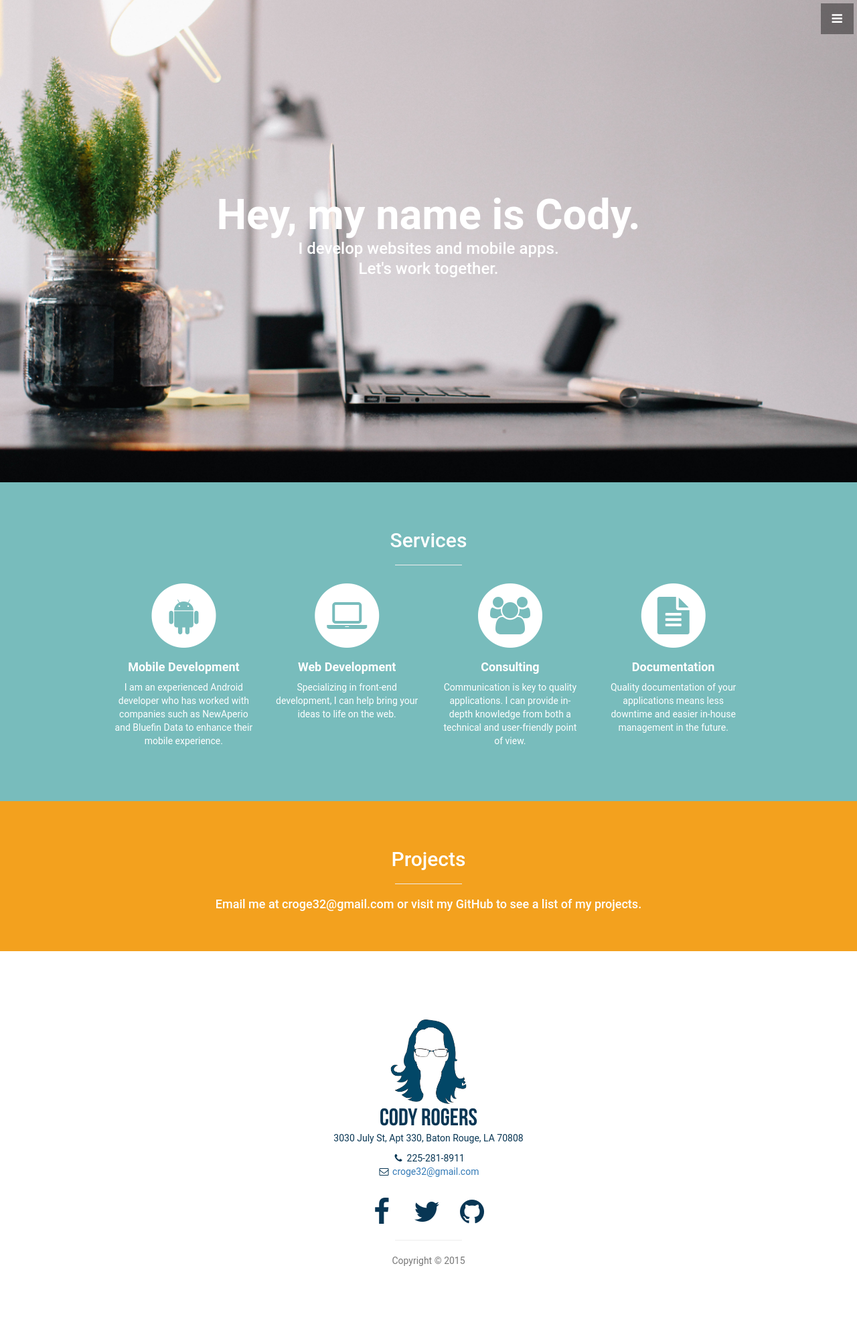
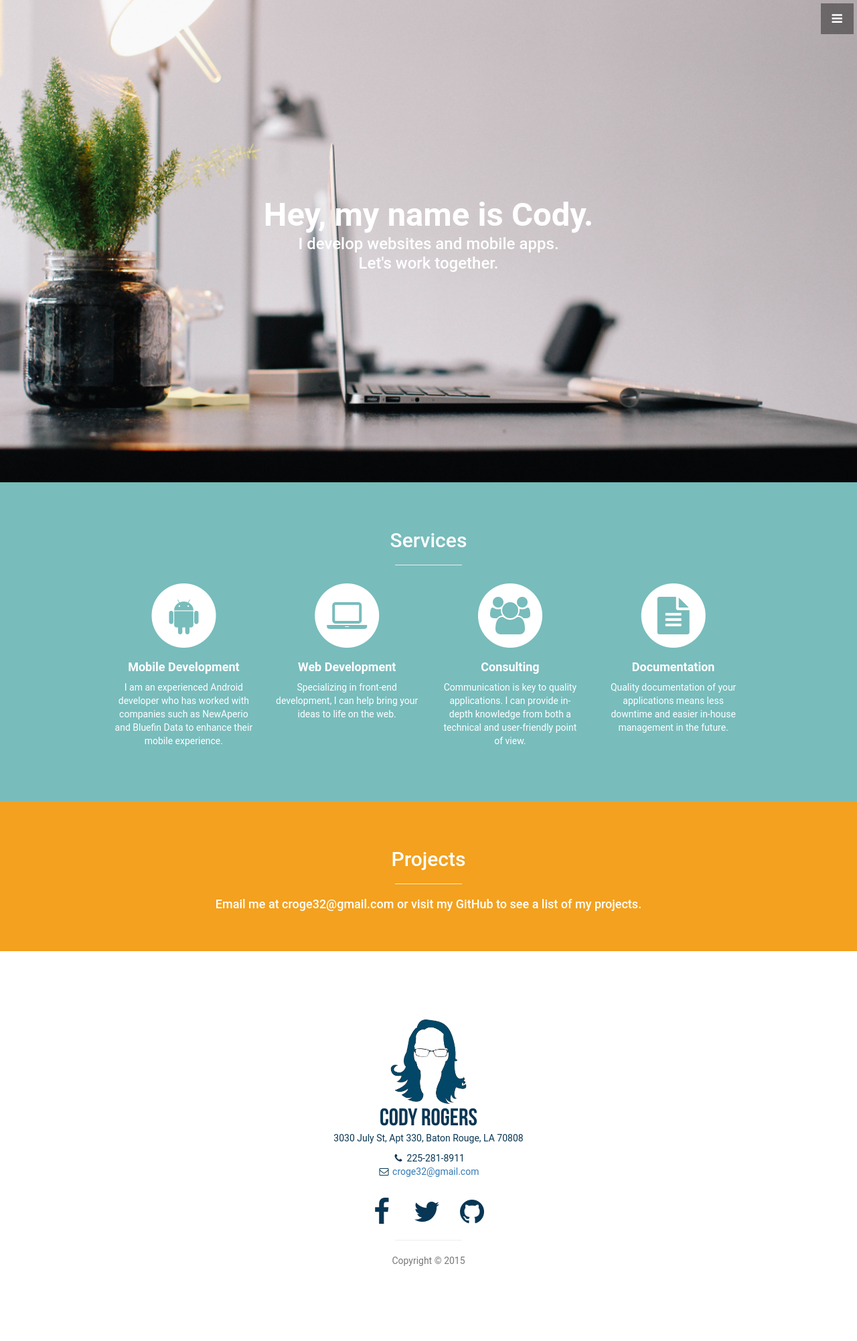
Before and after one commit to Croge32/croge32.github.io, a Jekyll site: the page built from index.html, in a window 1280 px wide. Shown: the whole page at 67% size. Built offline with Jekyll 4.4.1, drawn with Linux system fonts in a browser that asks for light colours.

Commit message:
Lower font size slightly to header text h1

```diff
--- a/css/stylish-portfolio.css
+++ b/css/stylish-portfolio.css
@@ -22,13 +22,6 @@ body {
 }
 
 .text-vertical-center {
-    /*color: #fff;*/
-    /*width: 55em;*/
-    /*padding: 1em;*/
-    /*position: relative;*/
-    /*margin-top: 10em;*/
-    /*margin-left: 45%;*/
-    /*line-height: .1em;*/
     display: table-cell;
     text-align: center;
     vertical-align: middle;
@@ -37,7 +30,7 @@ body {
 .text-vertical-center h1 {
     margin: 1px;
     padding: 1px;
-    font-size: 4.5em;
+    font-size: 3.5em;
     font-weight: 700;
 }
 
```
